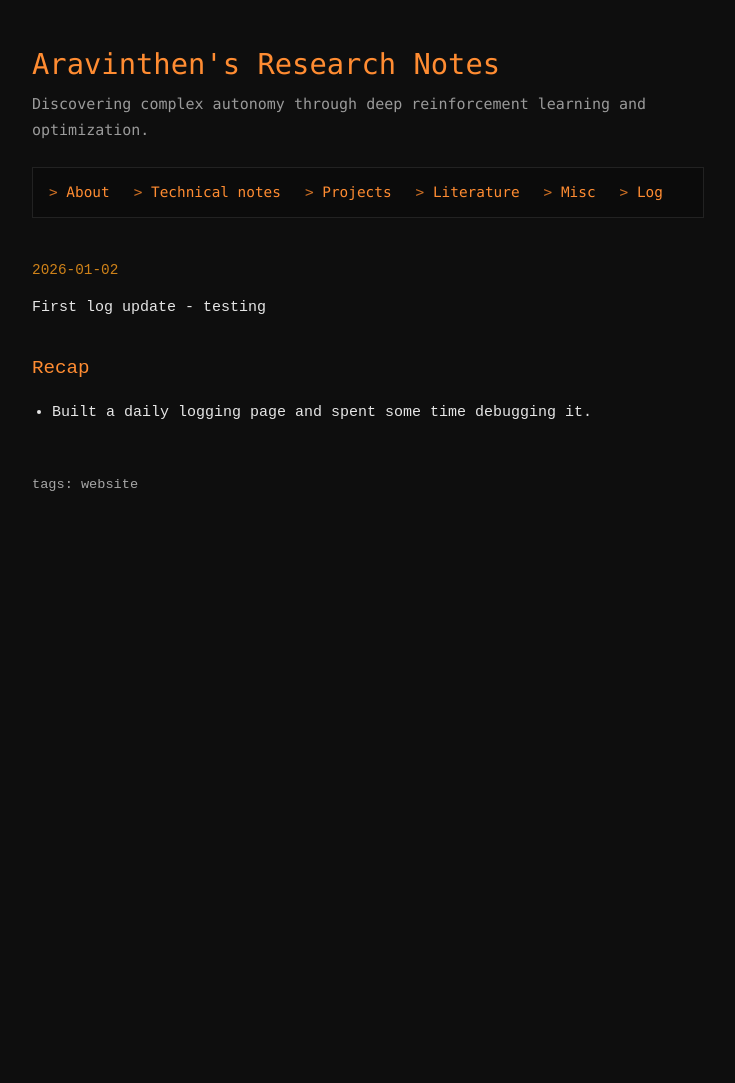
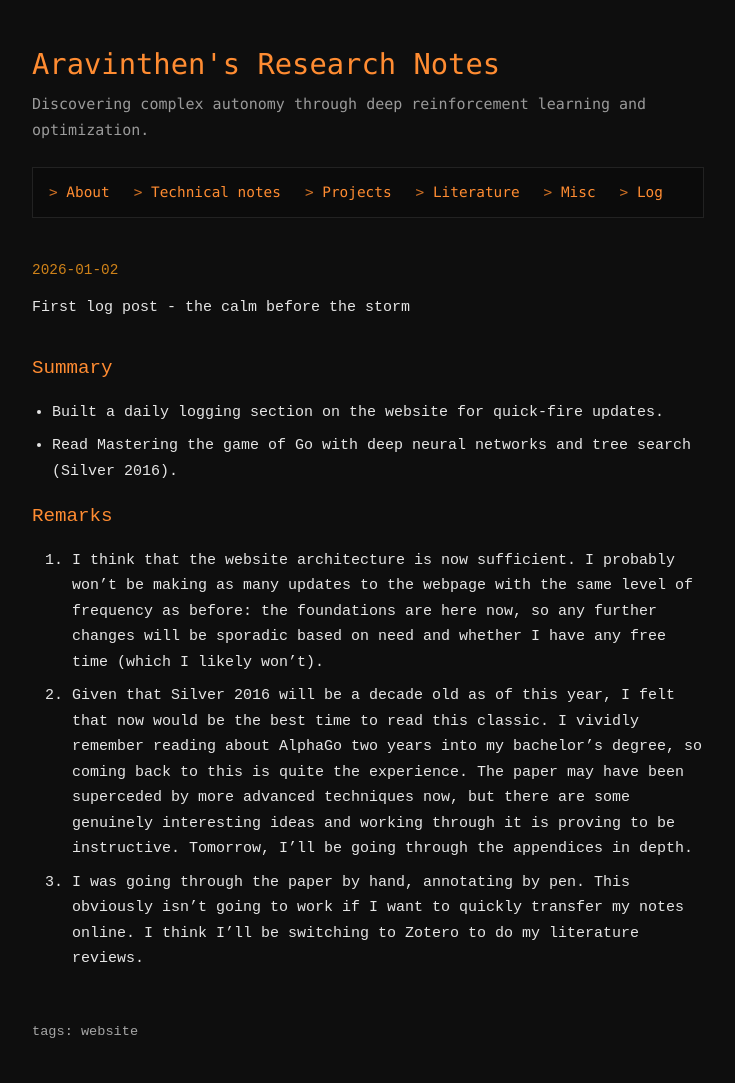
Before and after one commit to aravinthen/aravinthen.github.io, a Jekyll site: the page built from _log/2026-01-02-first-log-post.md, in a window 1280 px wide. Shown: the whole page, without its empty margins (272-1007 px from the left). Built offline with Jekyll 4.4.1, drawn with Linux system fonts in a browser that asks for light colours; before the commit the page ends 900 px from its top, so only the background shows below that.

Commit message:
first daily log
Daily log completed.

```diff
--- a/_log/2026-01-02-first-log-post.md
+++ b/_log/2026-01-02-first-log-post.md
@@ -1,9 +1,15 @@
 ---
 layout: log
-title: First log update - testing
+title: First log post - the calm before the storm
 date: 2026-01-02
 tags: [website]
 ---
 
-## Recap
-* Built a daily logging page and spent some time debugging it.
+## Summary
+* Built a daily logging section on the website for quick-fire updates.
+* Read Mastering the game of Go with deep neural networks and tree search (Silver 2016).
+
+## Remarks
+1. I think that the website architecture is now sufficient. I probably won't be making as many updates to the webpage with the same level of frequency as before: the foundations are here now, so any further changes will be sporadic based on need and whether I have any free time (which I likely won't).
+2. Given that Silver 2016 will be a decade old as of this year, I felt that now would be the best time to read this classic. I vividly remember reading about AlphaGo two years into my bachelor's degree, so coming back to this is quite the experience. The paper may have been superceded by more advanced techniques now, but there are some genuinely interesting ideas and working through it is proving to be instructive. Tomorrow, I'll be going through the appendices in depth.
+3. I was going through the paper by hand, annotating by pen. This obviously isn't going to work if I want to quickly transfer my notes online. I think I'll be switching to Zotero to do my literature reviews.
--- a/index.html
+++ b/index.html
@@ -11,7 +11,7 @@ title: Home
       My primary interest is in the design and analysis of autonomous systems. Much of my research effort is based around <b>deep reinforcement learning</b>, optimization and multi-agent systems. I am also slowly but seriously making progress in studying parallel and distributed computation as applied to training deep neural networks. The majority of my content will be dedicated to my research in this area.
   </p>
   <p>
-      A secondary interest of mine is probabilistic computing, which includes quantum computation. My interest in this field is almost entirely based around its applications to optimisation, which has been a key theme of my work since my graduate studies.
+      A secondary interest of mine is probabilistic computing, which includes quantum computation. My interest in this field is almost entirely based around its applications to optimization, which has been a key theme of my work since my graduate studies.
   </p>
 </section>
 
```
